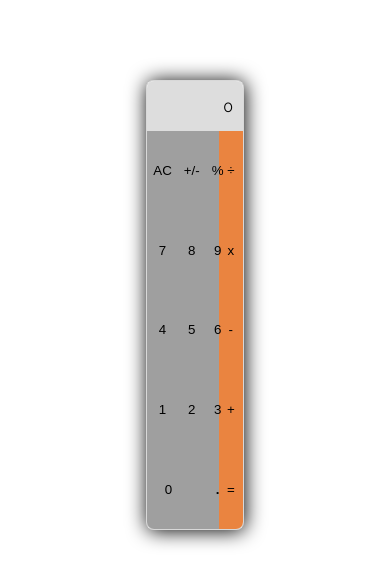
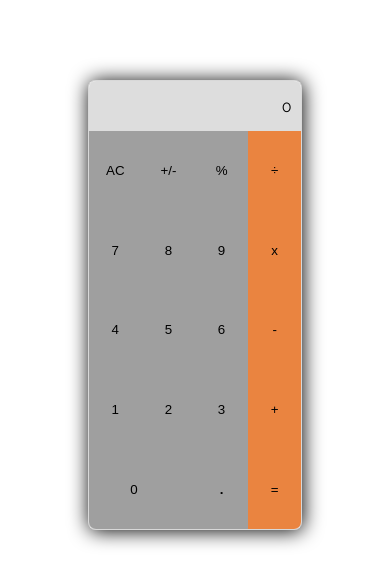
Before and after one commit to Bateyjosue/math-Magician, a React (Create React App) app: page / in a window 390 px wide. Shown: the top 586 px of the page. Built offline with nearby package versions, Linux system fonts and the light colour scheme.

Commit message:
Add responsiveness

```diff
--- a/src/App.css
+++ b/src/App.css
@@ -17,6 +17,7 @@ li {
   display: grid;
   grid-template-columns: repeat(4, 1fr);
   grid-template-rows: 50px 1fr;
+  place-content: center;
 }
 
 .screen {
@@ -82,3 +83,30 @@ li {
 .operand div button:nth-child(15) {
   font-weight: 900;
 }
+
+@media screen and (max-width: 480px) {
+  body {
+    overflow: hidden;
+    margin: 2rem auto;
+
+  }
+
+  .calc {
+    width: 85%;
+    margin: 5rem auto;
+  }
+}
+
+@media screen and (max-width: 600px) {
+  .calc {
+    width: 65%;
+    margin: 5rem auto;
+  }
+}
+
+@media screen and (max-width: 780px) {
+  .calc {
+    width: 55%;
+    margin: 5rem auto;
+  }
+}
```
Also changed, not shown: 1 other file (tests, documents, lock files or other folders).
